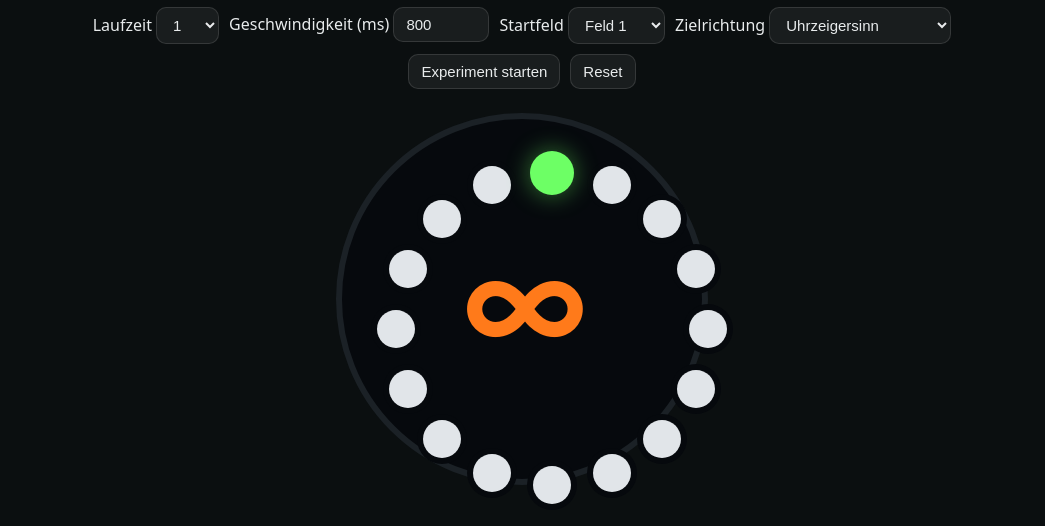
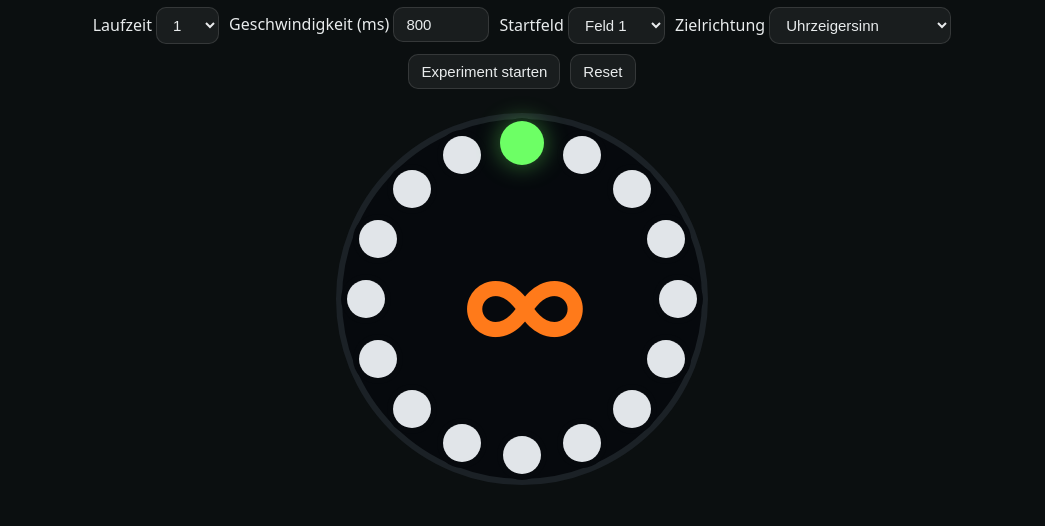
Before and after one commit to rueeggaaron-sudo/PSI-Experiment, a plain HTML site: page public/index.html in a window 1280 px wide. Shown: the part 1163-1689 px from the top of the page, without its empty margins (118-1163 px from the left). Drawn offline with Linux system fonts and the light colour scheme.

Commit message:
Refine ring center calculation

```diff
--- a/public/index.html
+++ b/public/index.html
@@ -262,8 +262,14 @@ sessionListEl.addEventListener('click', (e)=>{ const btn=e.target.closest('butto
 
 // Init UI
 function init(){ startSel.innerHTML=''; for(let i=0;i<N;i++){ const o=document.createElement('option'); o.value=i; o.textContent='Feld '+(i+1); startSel.appendChild(o) } buildRing(); applyThemeFromDuration() }
-function buildRing(){ ring.innerHTML=''; const marker=document.createElement('div'); marker.id='marker'; marker.className='marker'; ring.appendChild(marker); const r=RADIUS, cx=210, cy=210; for(let i=0;i<N;i++){ const a=(i/N)*Math.PI*2 - Math.PI/2; const x=cx + r*Math.cos(a), y=cy + r*Math.sin(a); const d=document.createElement('div'); d.className='dot'; d.dataset.i=i; d.style.left=x+'px'; d.style.top=y+'px'; ring.appendChild(d) } placeMarker(pos) }
-function placeMarker(i){ const m=document.getElementById('marker'); const r=RADIUS, cx=210, cy=210; const a=(i/N)*Math.PI*2 - Math.PI/2; const x=cx + r*Math.cos(a), y=cy + r*Math.sin(a); m.style.left=x+'px'; m.style.top=y+'px' }
+function getRingCenter(){
+  const styles=getComputedStyle(ring);
+  const width=ring.clientWidth||Number.parseFloat(styles.width)||ring.offsetWidth||0;
+  const height=ring.clientHeight||Number.parseFloat(styles.height)||width;
+  return { cx: width/2, cy: height/2 };
+}
+function buildRing(){ ring.innerHTML=''; const marker=document.createElement('div'); marker.id='marker'; marker.className='marker'; ring.appendChild(marker); const r=RADIUS; const {cx,cy}=getRingCenter(); for(let i=0;i<N;i++){ const a=(i/N)*Math.PI*2 - Math.PI/2; const x=cx + r*Math.cos(a), y=cy + r*Math.sin(a); const d=document.createElement('div'); d.className='dot'; d.dataset.i=i; d.style.left=x+'px'; d.style.top=y+'px'; ring.appendChild(d) } placeMarker(pos) }
+function placeMarker(i){ const m=document.getElementById('marker'); const r=RADIUS; const {cx,cy}=getRingCenter(); const a=(i/N)*Math.PI*2 - Math.PI/2; const x=cx + r*Math.cos(a), y=cy + r*Math.sin(a); m.style.left=x+'px'; m.style.top=y+'px' }
 
 function step(){ const dir=Math.random()<0.5?-1:1; pos=(pos+dir+N)%N; steps++; if(dir===1) cw++; else ccw++; hist.push(dir); const marker=document.getElementById('marker'); const hit=(dir===focusDir); if(hit){ hits++; marker.className='marker hit' } else { misses++; marker.className='marker miss' } placeMarker(pos) }
 function loop(){ if(!running) return; const now=Date.now(); if(now>=endAt){ stopExp(); return } step(); timer=requestAnimationFrame(()=> setTimeout(loop, interval)) }
```
